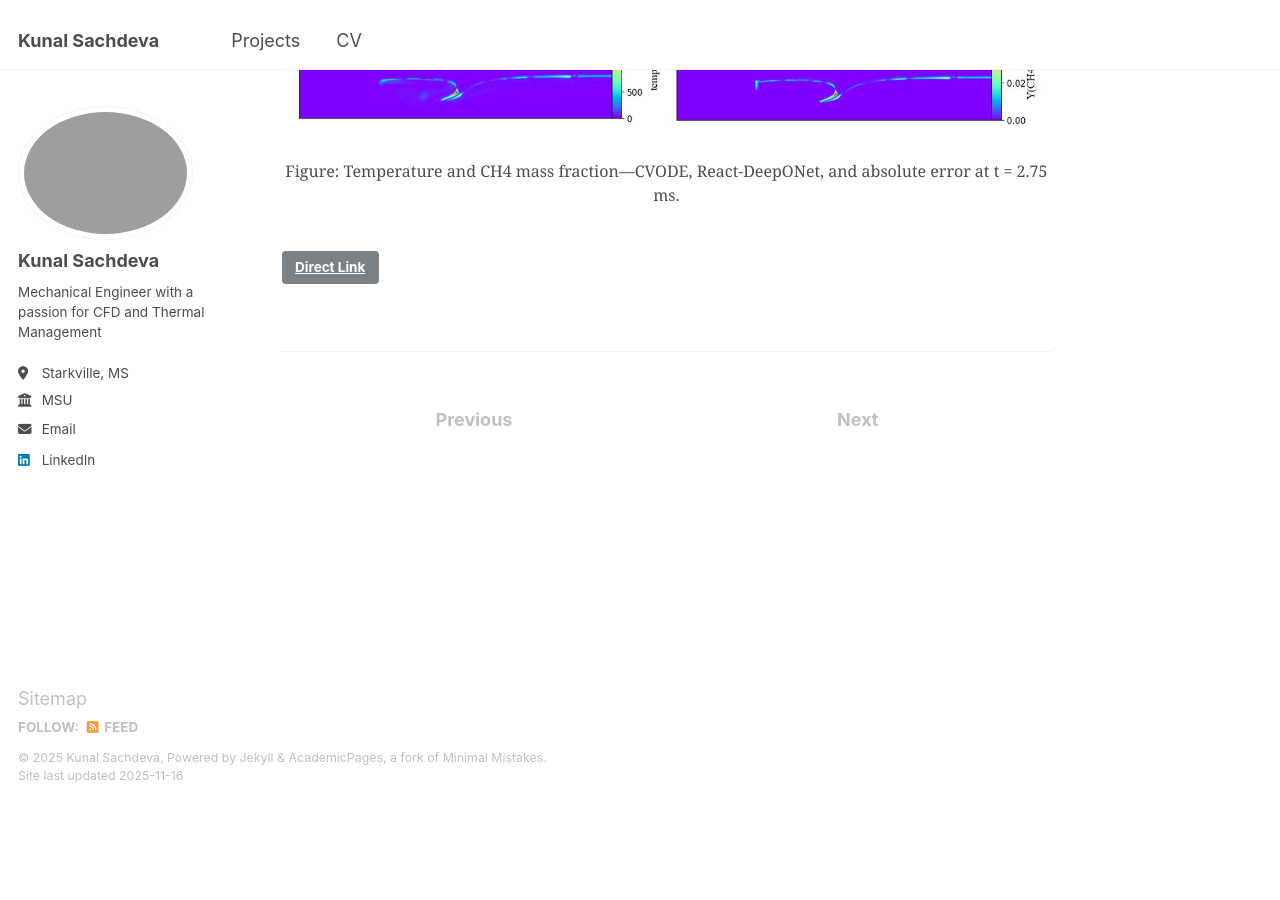
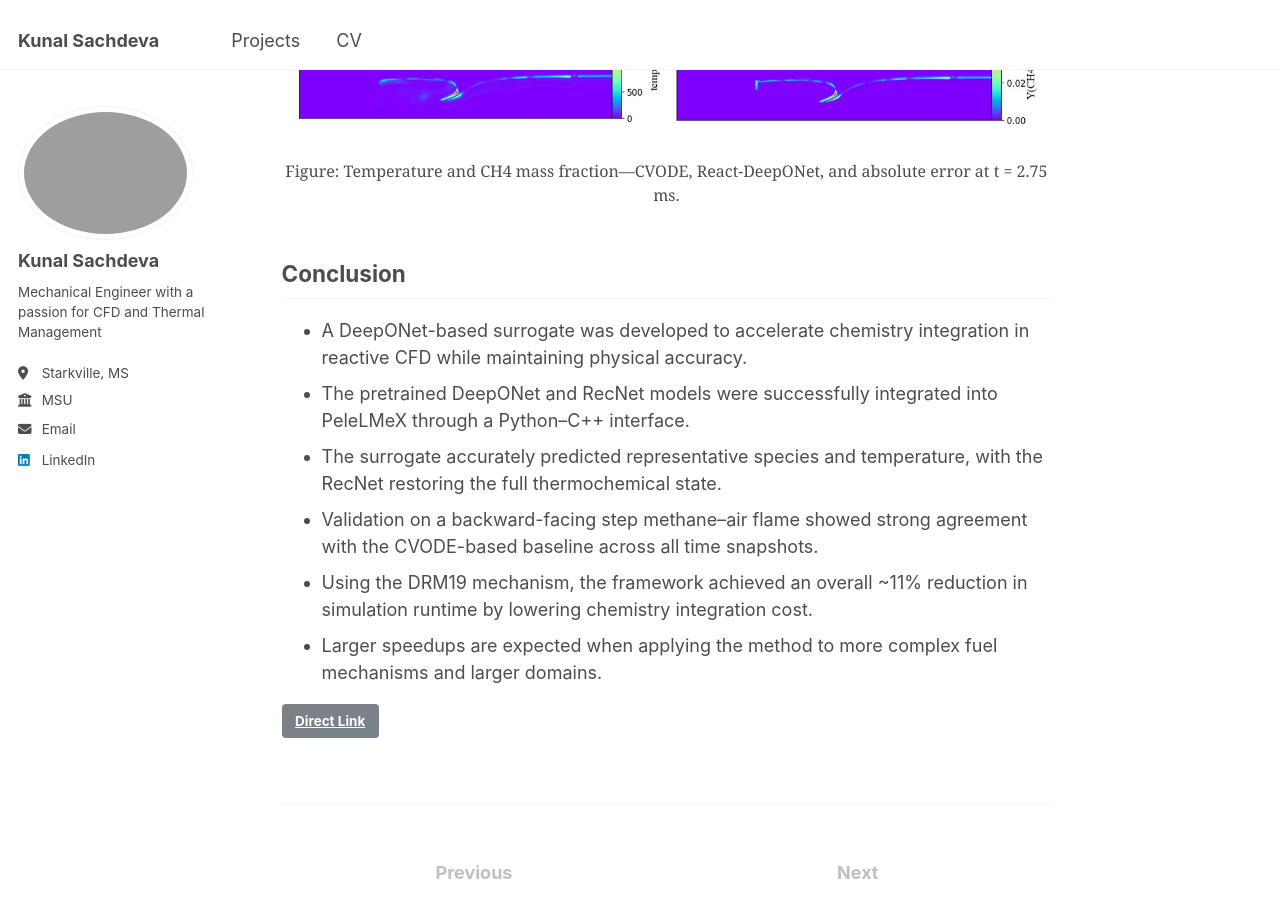
Before and after one commit to sachdevakunal/sachdevakunal.github.io, a Jekyll site: the page built from _projects/ms_thesis.md, in a window 1280 px wide and 900 px high, scrolled down 9288 px. Built offline with Jekyll 4.4.1, drawn with Linux system fonts in a browser that asks for light colours; before the commit the page ends 10092 px from its top, so only the background shows below that.

Commit message:
Add conclusion section to ms_thesis.md
Added conclusion section summarizing the findings and performance of the DeepONet-based surrogate in reactive CFD.

```diff
--- a/_projects/ms_thesis.md
+++ b/_projects/ms_thesis.md
@@ -138,3 +138,12 @@ link: /projects/ms-thesis/
     Figure: Temperature and CH4 mass fraction—CVODE, React-DeepONet, and absolute error at t = 2.75 ms.
   </figcaption>
 </figure>
+
+## Conclusion
+
+- A DeepONet-based surrogate was developed to accelerate chemistry integration in reactive CFD while maintaining physical accuracy.
+- The pretrained DeepONet and RecNet models were successfully integrated into PeleLMeX through a Python–C++ interface.
+- The surrogate accurately predicted representative species and temperature, with the RecNet restoring the full thermochemical state.
+- Validation on a backward-facing step methane–air flame showed strong agreement with the CVODE-based baseline across all time snapshots.
+- Using the DRM19 mechanism, the framework achieved an overall ~11% reduction in simulation runtime by lowering chemistry integration cost.
+- Larger speedups are expected when applying the method to more complex fuel mechanisms and larger domains.
```
